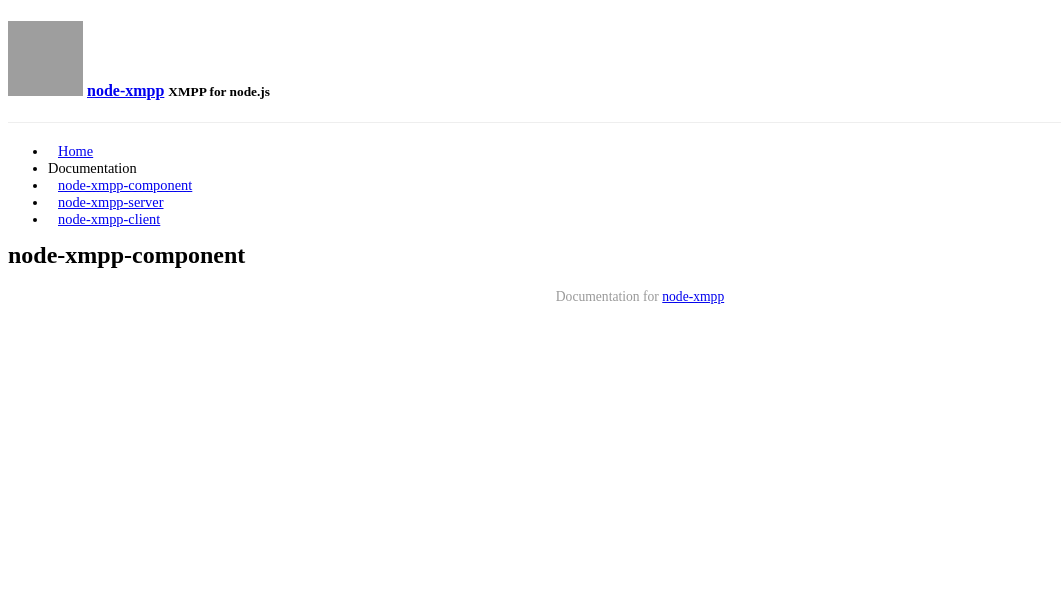
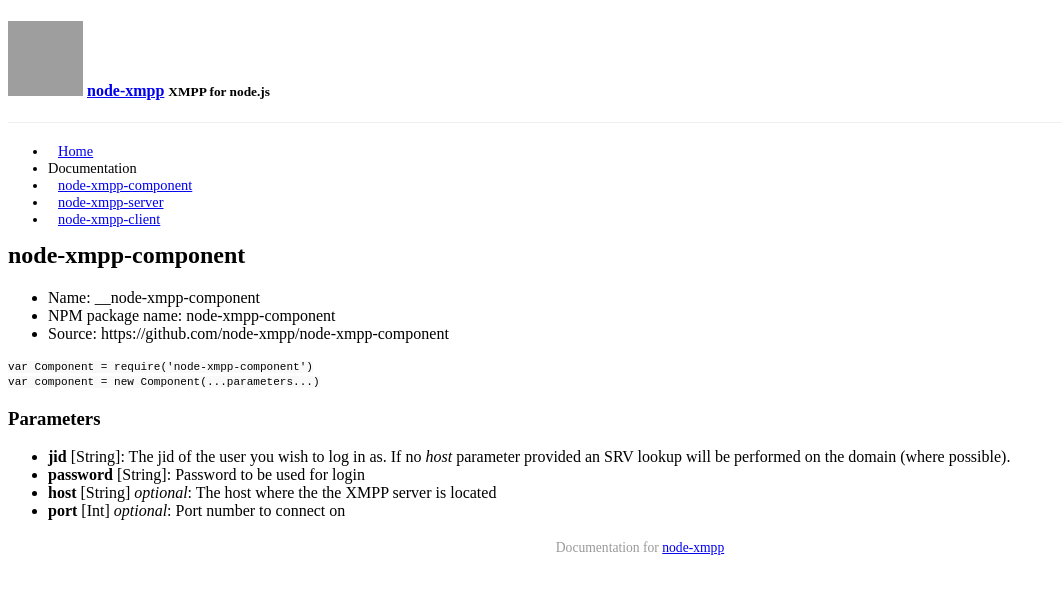
Before and after one commit to node-xmpp/node-xmpp.github.io, a Jekyll site: the page built from _posts/2014-03-15-nodexmppcomponent.md, in a window 1280 px wide. Shown: the top 594 px of the page, without its empty margins (0-1061 px from the left). Built offline with Jekyll 4.4.1, drawn with Linux system fonts in a browser that asks for light colours; Markdown is read by kramdown in place of the engine named in the settings; a style sheet for code colours, icons or effects is not loaded.

Commit message:
Add basic component instructions

````diff
--- a/_posts/2014-03-15-nodexmppcomponent.md
+++ b/_posts/2014-03-15-nodexmppcomponent.md
@@ -4,3 +4,19 @@ title: "node-xmpp-component"
 category: doc
 date: 2014-03-15 21:07:55
 ---
+
+* Name: __node-xmpp-component
+* NPM package name: node-xmpp-component
+* Source: https://github.com/node-xmpp/node-xmpp-component
+
+```
+var Component = require('node-xmpp-component')
+var component = new Component(...parameters...)
+```
+
+### Parameters
+
+* __jid__ [String]: The jid of the user you wish to log in as. If no _host_ parameter provided an SRV lookup will be performed on the domain (where possible).
+* __password__ [String]: Password to be used for login
+* __host__ [String] _optional_: The host where the the XMPP server is located
+* __port__ [Int] _optional_: Port number to connect on
````
